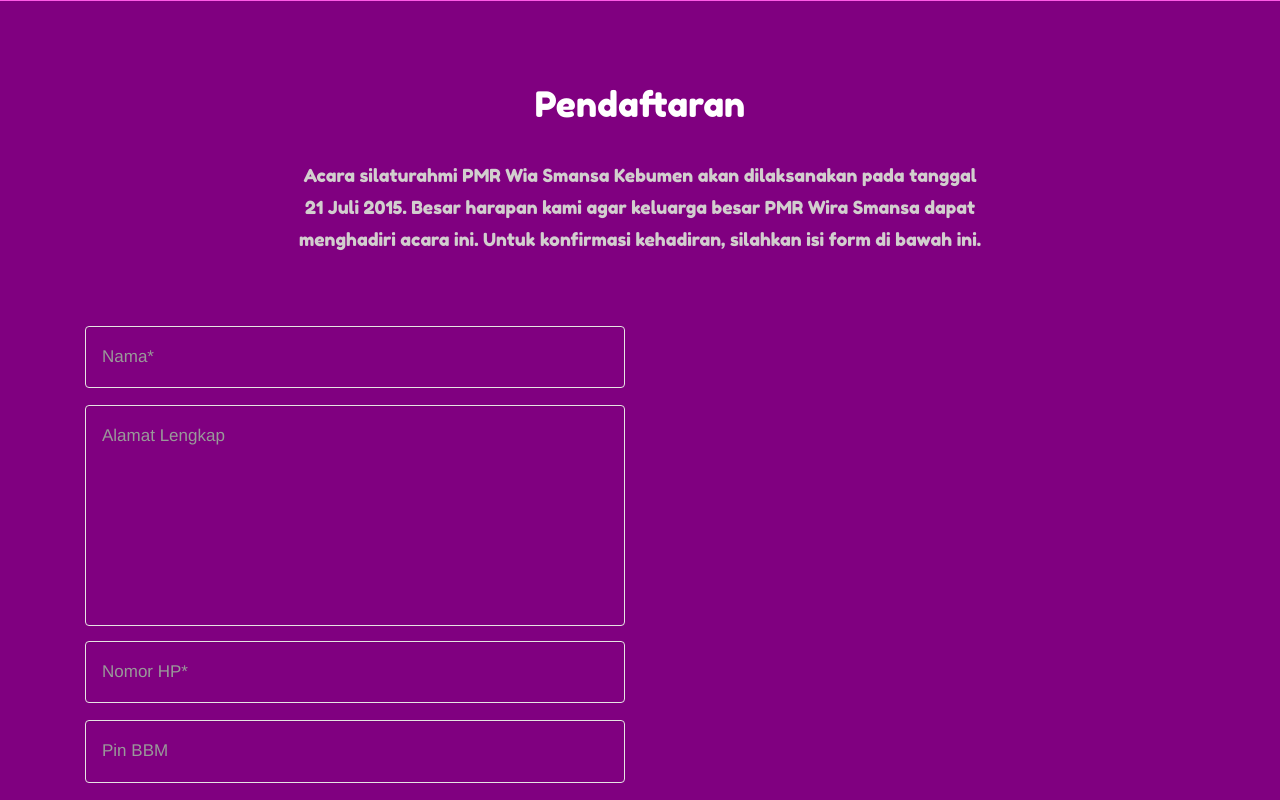
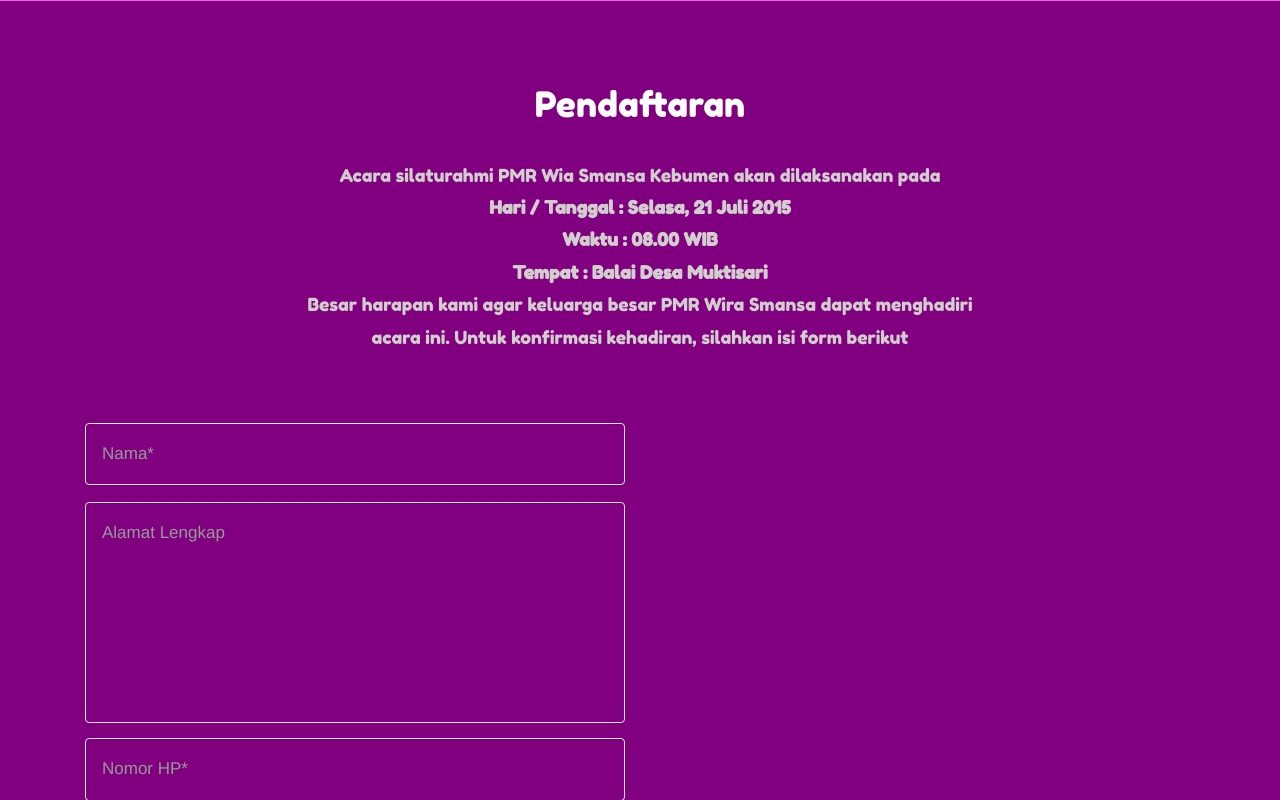
Before and after one commit to akhfa/syawalan, a Yii app: template views/site/index.php in a window 1280 px wide. Shown: the part 819-1619 px from the top of the page. Run offline with PHP 8.4 and a stand-in for Yii, Linux system fonts and the light colour scheme; the template is opened without the code that fills it, so the values that code supplies are empty; form fields are guessed from the names that the template uses; some libraries are stand-ins or nearby versions.

Commit message:
Nambah tanggal acara

```diff
--- a/views/site/index.php
+++ b/views/site/index.php
@@ -243,9 +243,12 @@
     <div class="container">
         <h3>Pendaftaran</h3>
         <p class="rem eos">
-            Acara silaturahmi PMR Wia Smansa Kebumen akan dilaksanakan pada tanggal 21 Juli 2015.
+            Acara silaturahmi PMR Wia Smansa Kebumen akan dilaksanakan pada<br>
+                <b>Hari / Tanggal : Selasa, 21 Juli 2015</b> <br>
+                <b>Waktu : 08.00 WIB</b> <br>
+                <b>Tempat : Balai Desa Muktisari</b> <br>
             Besar harapan kami agar keluarga besar PMR Wira Smansa dapat menghadiri acara ini.
-            Untuk konfirmasi kehadiran, silahkan isi form di bawah ini.</p>
+            Untuk konfirmasi kehadiran, silahkan isi form berikut</p>
         <div class="contact-top">
             <div class="col-md-6 contact-top-left">
                 <div class="contact-textarea">
```
